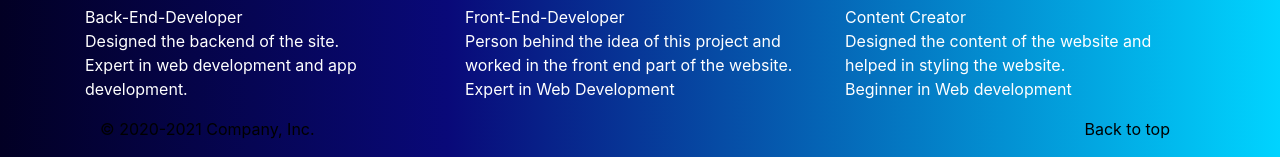
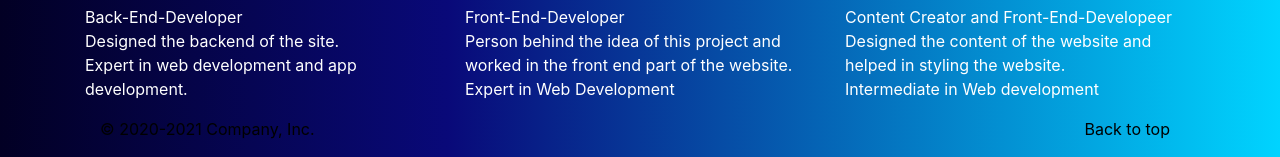
Before and after one commit to Akashp02/Why_Waste, a website: page newaboutus.html in a window 1280 px wide. Shown: the part 816-973 px from the top of the page. Drawn offline with nearby package versions, Linux system fonts and the light colour scheme.

Commit message:
Content Modified

```diff
--- a/newaboutus.html
+++ b/newaboutus.html
@@ -62,7 +62,7 @@
             <div class="row-content col-lg-4">
                 <div style="text-align: center;"><img src="img/akash.jpg" height="250" width="200" style="align-items: center;"></div>
                 <h3 style="text-align: center; padding-top: 20px; color: yellow;"><b>Akash Pattanayak</b></h3>
-                <p style="color: white;"> Content Creator</br> Designed the content of the website and helped in styling the website.</br>Beginner in Web development</p>
+                <p style="color: white;"> Content Creator and Front-End-Developeer</br> Designed the content of the website and helped in styling the website.</br>Intermediate in Web development</p>
             </div>
         </div>
 
--- a/package.json
+++ b/package.json
@@ -17,6 +17,7 @@
   },
   "homepage": "https://github.com/A-Neeraj/Why_Waste#readme",
   "dependencies": {
-    "bootstrap": "^4.5.2"
+    "bootstrap": "^4.6.0",
+    "netlify": "^6.1.9"
   }
 }
```
Also changed, not shown: 1 other file.
